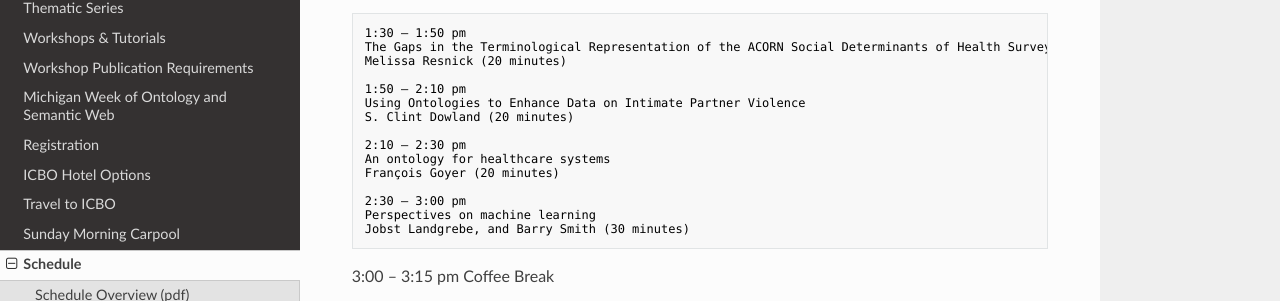
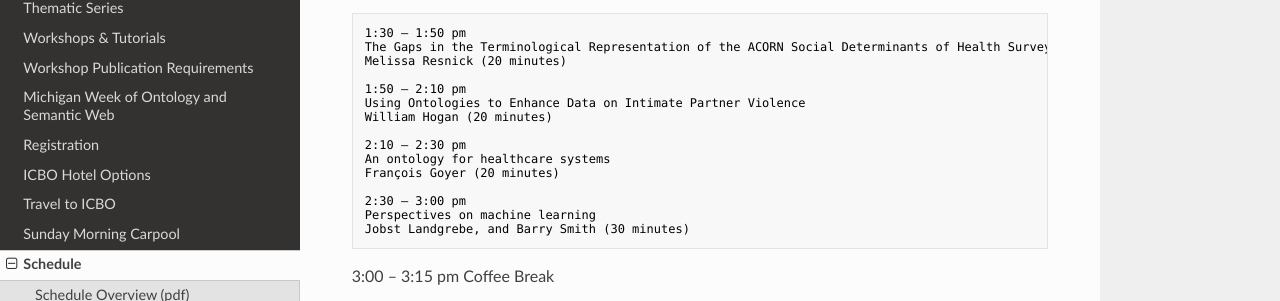
Before and after one commit to johnbeve/BFO-Organization, an MkDocs documentation site: the page built from docs/icbo-schedule.md, in a window 1280 px wide and 900 px high, scrolled down 2350 px. Shown: the part 234-535 px from the top of the window. Built offline with MkDocs 1.6.1, drawn with Linux system fonts in a browser that asks for light colours; nearby versions of some CDN libraries.

Commit message:
Update icbo-schedule.md

```diff
--- a/docs/icbo-schedule.md
+++ b/docs/icbo-schedule.md
@@ -99,7 +99,7 @@
 
 1:50 – 2:10 pm
 Using Ontologies to Enhance Data on Intimate Partner Violence
-S. Clint Dowland (20 minutes)
+William Hogan (20 minutes)
 
 2:10 – 2:30 pm
 An ontology for healthcare systems
```
